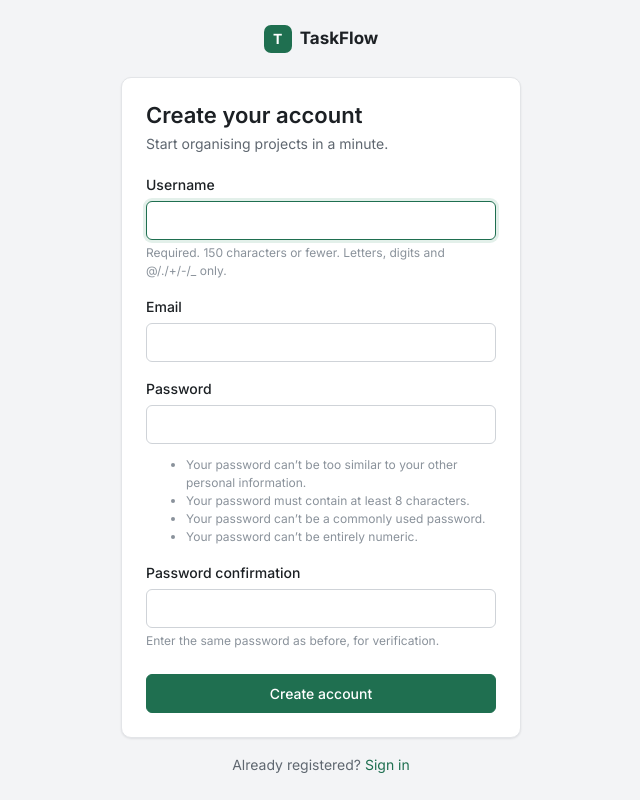
After one commit to Prithvi8706/TaskFlow, a Django app: page /accounts/register/ in a window 1280 px wide. The commit adds this page. Shown: the whole page, without its empty margins (319-959 px from the left). Run offline with Django 5.2, Linux system fonts and the light colour scheme.

Commit message:
feat(auth): add registration, login and logout

```diff
--- /dev/null
+++ b/accounts/apps.py
@@ -0,0 +1,6 @@
+from django.apps import AppConfig
+
+
+class AccountsConfig(AppConfig):
+    default_auto_field = "django.db.models.BigAutoField"
+    name = "accounts"
--- /dev/null
+++ b/accounts/forms.py
@@ -0,0 +1,17 @@
+from django import forms
+from django.contrib.auth.forms import UserCreationForm
+from django.contrib.auth.models import User
+
+
+class RegisterForm(UserCreationForm):
+    email = forms.EmailField(required=True)
+
+    class Meta:
+        model = User
+        fields = ("username", "email")
+
+    def clean_email(self):
+        email = self.cleaned_data["email"].lower()
+        if User.objects.filter(email__iexact=email).exists():
+            raise forms.ValidationError("An account with this email already exists.")
+        return email
--- /dev/null
+++ b/accounts/urls.py
@@ -0,0 +1,14 @@
+from django.contrib.auth import views as auth_views
+from django.urls import path
+
+from . import views
+
+urlpatterns = [
+    path("register/", views.register, name="register"),
+    path(
+        "login/",
+        auth_views.LoginView.as_view(template_name="accounts/login.html", redirect_authenticated_user=True),
+        name="login",
+    ),
+    path("logout/", auth_views.LogoutView.as_view(), name="logout"),
+]
--- /dev/null
+++ b/accounts/views.py
@@ -0,0 +1,17 @@
+from django.contrib import messages
+from django.contrib.auth import login
+from django.shortcuts import redirect, render
+
+from .forms import RegisterForm
+
+
+def register(request):
+    if request.user.is_authenticated:
+        return redirect("home")
+    form = RegisterForm(request.POST or None)
+    if request.method == "POST" and form.is_valid():
+        user = form.save()
+        login(request, user)
+        messages.success(request, f"Welcome to TaskFlow, {user.username}.")
+        return redirect("home")
+    return render(request, "accounts/register.html", {"form": form})
--- a/config/urls.py
+++ b/config/urls.py
@@ -1,8 +1,10 @@
 from django.contrib import admin
-from django.urls import path
+from django.contrib.auth.decorators import login_required
+from django.urls import include, path
 from django.views.generic import TemplateView
 
 urlpatterns = [
     path("admin/", admin.site.urls),
-    path("", TemplateView.as_view(template_name="home.html"), name="home"),
+    path("accounts/", include("accounts.urls")),
+    path("", login_required(TemplateView.as_view(template_name="home.html")), name="home"),
 ]
--- /dev/null
+++ b/templates/accounts/auth_base.html
@@ -0,0 +1,12 @@
+{% extends "base.html" %}
+{% block body %}
+<div class="auth-wrap">
+  <div class="auth-card">
+    <a class="brand" href="/"><span class="brand-mark">T</span> TaskFlow</a>
+    <div class="card"><div class="card-body">
+      {% block auth %}{% endblock %}
+    </div></div>
+    <div class="auth-foot">{% block auth_foot %}{% endblock %}</div>
+  </div>
+</div>
+{% endblock %}
--- /dev/null
+++ b/templates/accounts/register.html
@@ -0,0 +1,13 @@
+{% extends "accounts/auth_base.html" %}
+{% block title %}Create account{% endblock %}
+{% block auth %}
+<h1 style="margin-bottom:4px">Create your account</h1>
+<p class="muted" style="margin:0 0 20px">Start organising projects in a minute.</p>
+<form method="post">
+  {% csrf_token %}
+  {% include "partials/form_errors.html" %}
+  {% for field in form %}{% include "partials/field.html" %}{% endfor %}
+  <div class="form-actions"><button class="btn btn-primary btn-block" type="submit">Create account</button></div>
+</form>
+{% endblock %}
+{% block auth_foot %}Already registered? <a href="{% url 'login' %}">Sign in</a>{% endblock %}
--- a/templates/base.html
+++ b/templates/base.html
@@ -23,7 +23,15 @@
         Dashboard
       </a>
     </nav>
-    <div class="sidebar-foot">{% block sidebar_foot %}{% endblock %}</div>
+    <div class="sidebar-foot">
+      {% if user.is_authenticated %}
+      <div style="font-weight:600;color:var(--text)">{{ user.username }}</div>
+      <div class="faint small">{{ user.email }}</div>
+      <form method="post" action="{% url 'logout' %}" style="margin-top:10px">
+        {% csrf_token %}<button class="btn btn-sm" type="submit">Sign out</button>
+      </form>
+      {% endif %}
+    </div>
   </aside>
 
   <div class="main">
--- /dev/null
+++ b/templates/partials/field.html
@@ -0,0 +1,6 @@
+<div class="field{% if full %} full{% endif %}">
+  <label for="{{ field.id_for_label }}">{{ field.label }}</label>
+  {{ field }}
+  {% if field.help_text %}<div class="help">{{ field.help_text|safe }}</div>{% endif %}
+  {{ field.errors }}
+</div>
--- /dev/null
+++ b/templates/partials/form_errors.html
@@ -0,0 +1,5 @@
+{% if form.non_field_errors %}
+<div class="form-errors">
+  <ul>{% for e in form.non_field_errors %}<li>{{ e }}</li>{% endfor %}</ul>
+</div>
+{% endif %}
```
Also changed, not shown: config/settings.py (+8 -0 lines), templates/accounts/login.html (added, +14 -0 lines), accounts/__init__.py (added).
